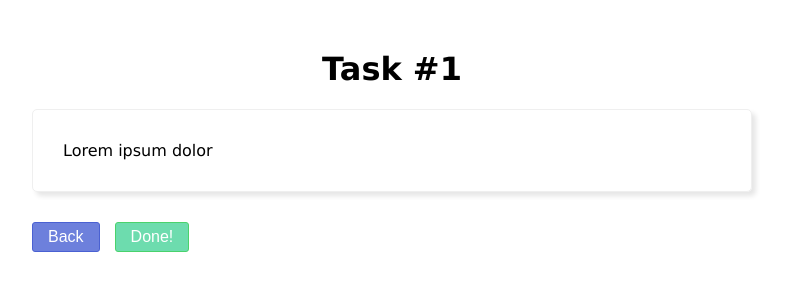
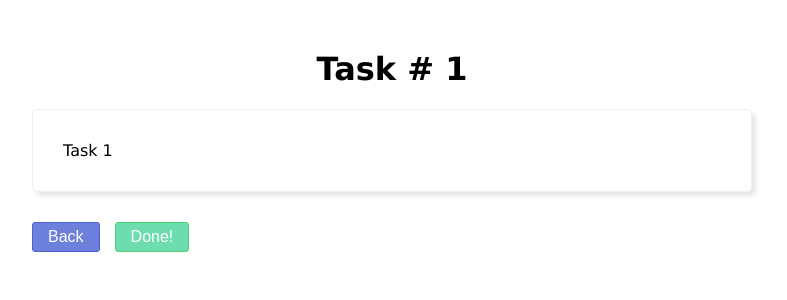
Before and after one commit to ideaigniter/todo-app-tutorial, an Angular app: page /list/1 in a window 1280 px wide. Shown: the top 300 px of the page, without its empty margins (248-1035 px from the left). Built offline with nearby package versions, Linux system fonts and the light colour scheme.

Commit message:
Implement getTaskById logic and print data in task-item component

```diff
--- a/src/app/todo/list-item/list-item.component.html
+++ b/src/app/todo/list-item/list-item.component.html
@@ -1,7 +1,7 @@
-<div class="container">
-  <h1>Task #1</h1>
+<div class="container" *ngIf="task">
+  <h1>Task # {{ task.id }}</h1>
   <div class="task-details">
-    <p>Lorem ipsum dolor</p>
+    <p>{{ task.title }}</p>
   </div>
   <button class="back">Back</button>
   <button class="done">Done!</button>
--- a/src/app/todo/list-item/list-item.component.ts
+++ b/src/app/todo/list-item/list-item.component.ts
@@ -1,4 +1,6 @@
 import { Component, OnInit } from '@angular/core';
+import { ActivatedRoute } from '@angular/router';
+import { ListService, Task } from '../list.service';
 
 @Component({
   selector: 'app-list-item',
@@ -7,9 +9,16 @@ import { Component, OnInit } from '@angular/core';
 })
 export class ListItemComponent implements OnInit {
 
-  constructor() { }
+  public task: Task | undefined;
+
+  constructor(
+    private listService: ListService,
+    private route: ActivatedRoute
+    ) { }
 
   ngOnInit(): void {
+    this.route.params.subscribe(({ id }) => {
+      this.task = this.listService.getTaskById(id);
+    })
   }
-
 }
--- a/src/app/todo/list.service.ts
+++ b/src/app/todo/list.service.ts
@@ -21,6 +21,10 @@ export class ListService {
   public getAllTasks(): Task[] {
     return this.tasks;
   }
+
+  public getTaskById(id: number): Task | undefined {
+    return this.tasks.find((task) => task.id == id);
+  }
 }
 
 export interface Task {
--- a/src/app/todo/list/list.component.html
+++ b/src/app/todo/list/list.component.html
@@ -6,7 +6,7 @@
       <span class="task__title" [ngClass]="{ 'done': task.isDone }">{{ task.title }}</span>
       <span class="task__actions">
         <button [disabled]="task.isDone" class="done" (click)="markTaskAsDone(task.id)">Done!</button>
-        <button [disabled]="task.isDone" class="view">View</button>
+        <button [disabled]="task.isDone" class="view" [routerLink]="['/list', task.id]">View</button>
       </span>
     </div>
   </div>
```
Also changed, not shown: 1 other file (tests, documents, lock files or other folders).
